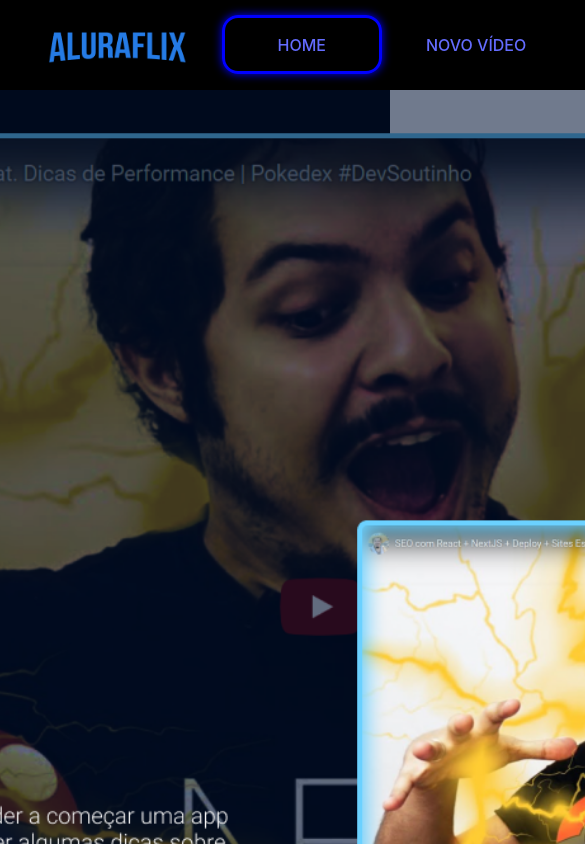
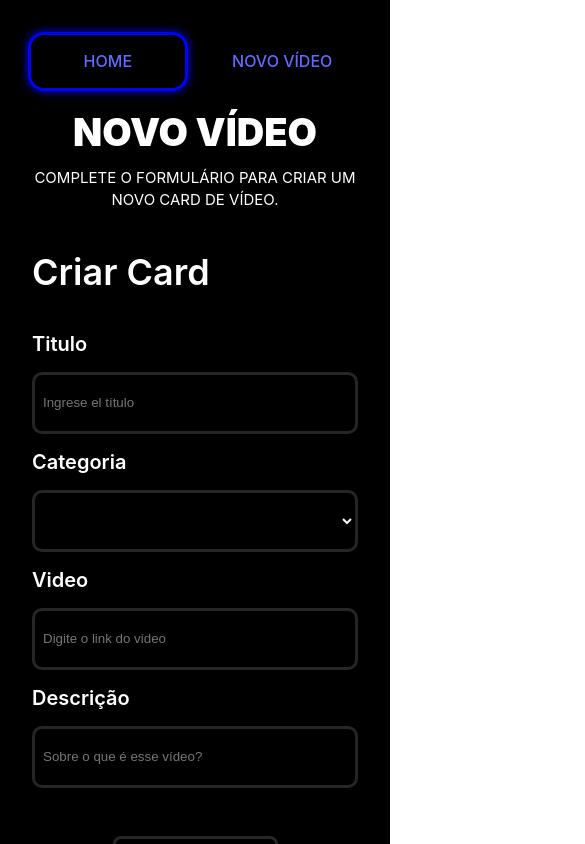
Before and after one commit to van-gomes/challenge-mcio-one-alura-fix, a React (Vite) app: page / in a window 390 px wide. Shown: the top 844 px of the page, 585 px wide, since content can reach past the window. Built offline with nearby package versions, Linux system fonts and the light colour scheme.

Commit message:
Work on mobile screen responsiveness

```diff
--- a/src/components/Banner/Banner.module.css
+++ b/src/components/Banner/Banner.module.css
@@ -1,3 +1,8 @@
+.container__banner {
+    display: none;
+}
+
+@media screen and (min-width: 1024px) {
     .container__banner {
         display: flex;
         width: 100%;
@@ -8,3 +13,4 @@
         height: 66rem;
         object-fit: cover;
     }
+}
--- a/src/components/Footer/Footer.module.css
+++ b/src/components/Footer/Footer.module.css
@@ -1,3 +1,8 @@
+.footer {
+    display: none;
+}
+
+@media screen and (min-width: 1024px) {
     .footer {
         background-color: #000000E5;
     }
@@ -8,3 +13,4 @@
         align-items: center;
         color: #fff;
     }
+}
--- a/src/components/Form/Form.module.css
+++ b/src/components/Form/Form.module.css
@@ -3,6 +3,7 @@
     justify-content: center;
     width: 100%;
     padding: 2rem;
+    margin-bottom: 12rem;
     background-color: #000000;
 }
 
--- a/src/components/Header/Header.module.css
+++ b/src/components/Header/Header.module.css
@@ -1,3 +1,16 @@
+.container_header {
+  display: flex;
+  justify-content: center;
+  align-items: center;
+  position: fixed;
+  width: 100%;
+}
+
+.container_logo img {
+  display: none;
+}
+
+@media screen and (min-width: 1024px) {
   .container_header {
     display: flex;
     justify-content: center;
@@ -15,3 +28,4 @@
     padding: 0.2em;
     margin-top: 0.7rem;
   }
+}
```
Lines whose indentation alone changed are shown as unchanged.
